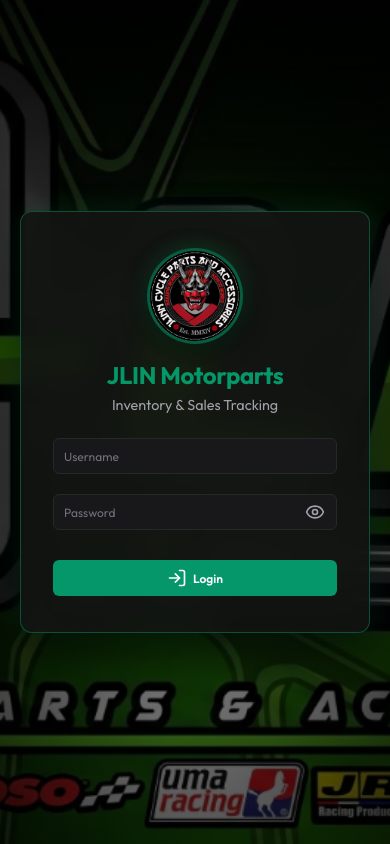
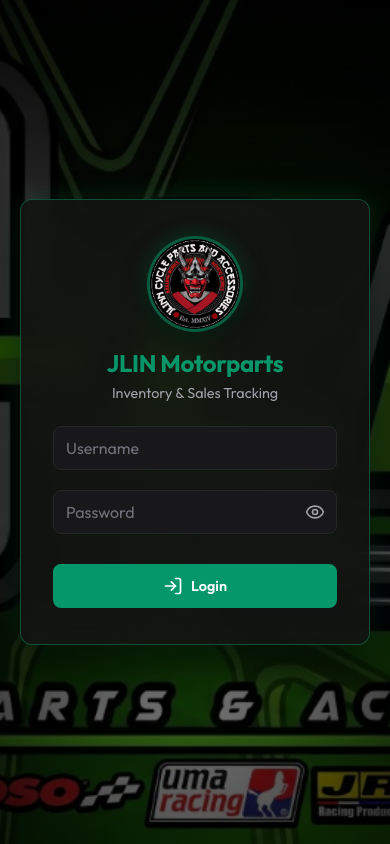
Before and after one commit to CFEVince1/jlin-motorparts, a React (Vite) app in the folder frontend/: page /login in a window 390 px wide. Built offline with nearby package versions, Linux system fonts and the light colour scheme; no server answers.

Commit message:
fix(pos): improve touch target sizes and prevent iOS zoom on inputs

```diff
--- a/frontend/src/components/CheckoutModal.jsx
+++ b/frontend/src/components/CheckoutModal.jsx
@@ -222,14 +222,14 @@ export const CheckoutModal = ({
                 />
 
                 {/* Quick Cash Presets & Quick Add */}
-                <div style={{ display: 'flex', flexDirection: 'column', gap: '6px', marginTop: '8px' }}>
-                  <div style={{ display: 'flex', gap: '6px', flexWrap: 'wrap', alignItems: 'center' }}>
-                    <span style={{ fontSize: '0.7rem', color: 'var(--text-muted)', fontWeight: 600 }}>Set:</span>
+                <div style={{ display: 'flex', flexDirection: 'column', gap: '8px', marginTop: '10px' }}>
+                  <div style={{ display: 'flex', gap: '8px', flexWrap: 'wrap', alignItems: 'center' }}>
+                    <span style={{ fontSize: '0.75rem', color: 'var(--text-muted)', fontWeight: 600 }}>Set:</span>
                     <button
                       type="button"
                       onClick={() => setCashTendered(String(totalAmount))}
                       className="btn-secondary"
-                      style={{ padding: '3px 8px', fontSize: '0.72rem', borderRadius: '4px', cursor: 'pointer' }}
+                      style={{ padding: '6px 12px', minHeight: '34px', fontSize: '0.8rem', borderRadius: '6px', cursor: 'pointer' }}
                     >
                       Exact ({formatCurrency(totalAmount)})
                     </button>
@@ -239,22 +239,22 @@ export const CheckoutModal = ({
                         type="button"
                         onClick={() => setCashTendered(String(amt))}
                         className="btn-secondary"
-                        style={{ padding: '3px 8px', fontSize: '0.72rem', borderRadius: '4px', cursor: 'pointer' }}
+                        style={{ padding: '6px 12px', minHeight: '34px', fontSize: '0.8rem', borderRadius: '6px', cursor: 'pointer' }}
                       >
                         ₱{amt}
                       </button>
                     ))}
                   </div>
 
-                  <div style={{ display: 'flex', gap: '6px', flexWrap: 'wrap', alignItems: 'center' }}>
-                    <span style={{ fontSize: '0.7rem', color: 'var(--text-muted)', fontWeight: 600 }}>Add:</span>
+                  <div style={{ display: 'flex', gap: '8px', flexWrap: 'wrap', alignItems: 'center' }}>
+                    <span style={{ fontSize: '0.75rem', color: 'var(--text-muted)', fontWeight: 600 }}>Add:</span>
                     {[20, 50, 100, 500, 1000].map(addAmt => (
                       <button
                         key={addAmt}
                         type="button"
                         onClick={() => handleAddCash(addAmt)}
                         className="btn-secondary"
-                        style={{ padding: '3px 8px', fontSize: '0.72rem', borderRadius: '4px', cursor: 'pointer' }}
+                        style={{ padding: '6px 12px', minHeight: '34px', fontSize: '0.8rem', borderRadius: '6px', cursor: 'pointer' }}
                       >
                         +₱{addAmt}
                       </button>
@@ -263,7 +263,7 @@ export const CheckoutModal = ({
                       <button
                         type="button"
                         onClick={() => setCashTendered('')}
-                        style={{ padding: '3px 8px', fontSize: '0.72rem', borderRadius: '4px', cursor: 'pointer', background: 'none', border: '1px solid var(--border)', color: 'var(--danger)' }}
+                        style={{ padding: '6px 12px', minHeight: '34px', fontSize: '0.8rem', borderRadius: '6px', cursor: 'pointer', background: 'none', border: '1px solid var(--border)', color: 'var(--danger)' }}
                       >
                         Clear
                       </button>
--- a/frontend/src/index.css
+++ b/frontend/src/index.css
@@ -133,15 +133,31 @@ input.input-premium,
 select.input-premium,
 textarea.input-premium {
   width: 100%;
-  height: 36px; /* h-9 */
-  padding: 6px 10px; /* px-2.5 py-1.5 */
-  font-size: 0.75rem; /* text-xs */
-  border-radius: 6px; /* rounded-md */
+  height: 42px; /* Touch-ergonomic POS height (minimum 40-44px target) */
+  padding: 8px 12px;
+  font-size: 0.875rem; /* 14px desktop */
+  border-radius: 8px;
   background-color: var(--input-bg);
   border: 1px solid var(--input-border);
   color: var(--input-color);
   transition: background-color 0.2s ease, border-color 0.2s ease, color 0.2s ease;
   outline: none;
+}
+
+/* Prevent iOS Mobile Safari auto-zooming on focus when font-size < 16px */
+@media (max-width: 1024px) {
+  .input-premium,
+  input.input-premium,
+  select.input-premium,
+  textarea.input-premium,
+  input[type="text"],
+  input[type="number"],
+  input[type="password"],
+  input[type="search"],
+  select {
+    font-size: 16px !important;
+    height: 44px; /* Standard 44px minimum touch target for mobile/tablets */
+  }
 }
 
 .input-premium::placeholder {
@@ -185,17 +201,17 @@ select.input-premium option {
   background-color: #059669;
   color: #ffffff;
   border: none;
-  height: 36px;
-  padding: 6px 14px;
-  border-radius: 6px;
-  font-size: 0.75rem;
+  height: 40px;
+  padding: 8px 16px;
+  border-radius: 8px;
+  font-size: 0.85rem;
   font-weight: 600;
   cursor: pointer;
   transition: background-color 0.2s ease, transform 0.1s ease;
   display: inline-flex;
   align-items: center;
   justify-content: center;
-  gap: 6px;
+  gap: 8px;
 }
 
 .btn-primary:hover {
@@ -210,22 +226,31 @@ select.input-premium option {
   background-color: var(--btn-secondary-bg);
   color: var(--btn-secondary-color);
   border: 1px solid var(--btn-secondary-border);
-  height: 36px;
-  padding: 6px 14px;
-  border-radius: 6px;
-  font-size: 0.75rem;
+  height: 40px;
+  padding: 8px 16px;
+  border-radius: 8px;
+  font-size: 0.85rem;
   font-weight: 500;
   cursor: pointer;
   transition: background-color 0.2s ease, border-color 0.2s ease, color 0.2s ease;
   display: inline-flex;
   align-items: center;
   justify-content: center;
-  gap: 6px;
+  gap: 8px;
 }
 
 .btn-secondary:hover {
   background-color: var(--btn-secondary-hover);
   color: var(--btn-secondary-color);
+}
+
+@media (max-width: 1024px) {
+  .btn-primary,
+  .btn-secondary {
+    min-height: 44px;
+    padding: 10px 18px;
+    font-size: 0.9rem;
+  }
 }
 
 /* High-Density Tables */
```
Also changed, not shown: frontend/src/pages/POS.jsx (+44 -19 lines).
